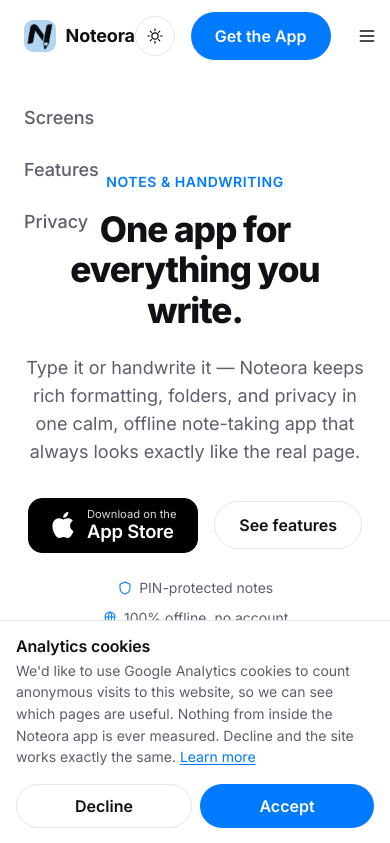
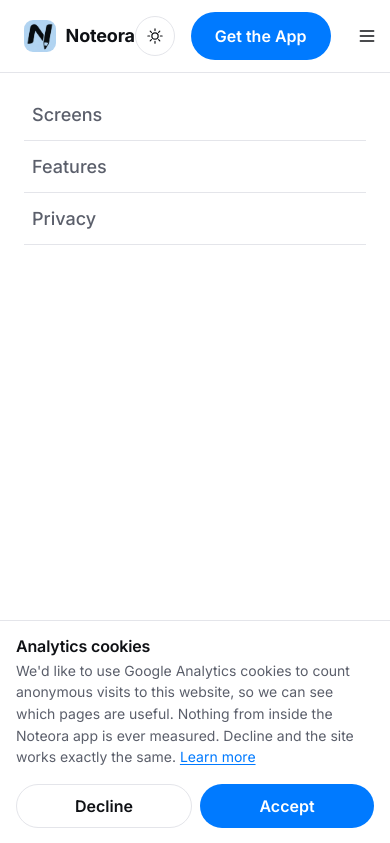
Before and after one commit to simsek-anil/noteora, a plain HTML site: page website/index.html in a window 390 px wide. Both pictures are taken after a click on the button 366 px from the left and 36 px from the top of the page. Shown: the top 843 px of the page. Drawn offline with Linux system fonts and the light colour scheme.

Commit message:
Add files via upload
side menu bg bug fixed

```diff
--- a/website/css/style.css
+++ b/website/css/style.css
@@ -48,6 +48,7 @@
   --duration: 180ms;
   --ease: cubic-bezier(0.4, 0, 0.2, 1);
   --container: 1120px;
+  --header-h: 73px;
 }
 
 :root[data-theme='dark'] {
@@ -329,24 +330,53 @@
 }
 
 @media (max-width: 768px) {
+  /* While the menu is open the header must not carry a backdrop-filter: a
+     filtered element becomes the containing block for its position:fixed
+     descendants, which would collapse the panel to the header's own height
+     and let page content show through underneath it. */
+  body.nav-open .site-header {
+    backdrop-filter: none;
+    -webkit-backdrop-filter: none;
+    background: var(--color-bg);
+  }
+  /* Stop the page behind the panel from scrolling with it. */
+  body.nav-open { overflow: hidden; }
+
   .nav-links {
     position: fixed;
-    inset: 72px 0 0 0;
+    inset: var(--header-h) 0 0 0;
+    z-index: 90;
     background: var(--color-bg);
     flex-direction: column;
-    align-items: flex-start;
-    padding: var(--space-4) var(--space-3);
-    gap: var(--space-3);
+    align-items: stretch;
+    justify-content: flex-start;
+    padding: var(--space-2) var(--space-3) calc(var(--space-3) + env(safe-area-inset-bottom, 0px));
+    gap: 0;
+    overflow-y: auto;
+    overscroll-behavior: contain;
     transform: translateY(-8px);
     opacity: 0;
+    visibility: hidden;
     pointer-events: none;
-    transition: opacity var(--duration) var(--ease), transform var(--duration) var(--ease);
+    transition:
+      opacity var(--duration) var(--ease),
+      transform var(--duration) var(--ease),
+      visibility 0s linear var(--duration);
   }
-  .nav-links a { font-size: var(--fs-md); }
+  .nav-links a {
+    font-size: var(--fs-md);
+    display: flex;
+    align-items: center;
+    min-height: 52px;
+    padding-inline: var(--space-1);
+    border-bottom: 1px solid var(--color-border);
+  }
   body.nav-open .nav-links {
     opacity: 1;
     transform: translateY(0);
+    visibility: visible;
     pointer-events: auto;
+    transition-delay: 0s, 0s, 0s;
   }
   .nav-toggle { display: flex; }
 }
--- a/website/index.html
+++ b/website/index.html
@@ -41,7 +41,7 @@
   <link rel="preconnect" href="https://fonts.googleapis.com">
   <link rel="preconnect" href="https://fonts.gstatic.com" crossorigin>
   <link href="https://fonts.googleapis.com/css2?family=Inter:wght@400;500;600;700;800&display=swap" rel="stylesheet">
-  <link rel="stylesheet" href="css/style.css">
+  <link rel="stylesheet" href="css/style.css?v=2">
   <link rel="icon" type="image/png" sizes="32x32" href="assets/favicon-32.png">
   <link rel="icon" type="image/png" sizes="16x16" href="assets/favicon-16.png">
   <link rel="apple-touch-icon" sizes="180x180" href="assets/apple-touch-icon.png">
@@ -723,7 +723,7 @@
     </div>
   </div>
 
-  <script src="js/main.js"></script>
+  <script src="js/main.js?v=2"></script>
   <script>document.getElementById('year').textContent = new Date().getFullYear();</script>
 </body>
 </html>
--- a/website/js/main.js
+++ b/website/js/main.js
@@ -50,11 +50,25 @@
       navToggle.setAttribute('aria-expanded', isOpen ? 'true' : 'false');
     });
 
+    function closeNav(returnFocus) {
+      if (!document.body.classList.contains('nav-open')) return;
+      document.body.classList.remove('nav-open');
+      navToggle.setAttribute('aria-expanded', 'false');
+      if (returnFocus) navToggle.focus();
+    }
+
     document.querySelectorAll('.nav-links a').forEach(function (link) {
-      link.addEventListener('click', function () {
-        document.body.classList.remove('nav-open');
-        navToggle.setAttribute('aria-expanded', 'false');
-      });
+      link.addEventListener('click', function () { closeNav(false); });
+    });
+
+    /* The open panel covers the screen, so Escape must get you back out. */
+    document.addEventListener('keydown', function (event) {
+      if (event.key === 'Escape') closeNav(true);
+    });
+
+    /* A resize past the mobile breakpoint leaves the panel stranded open. */
+    window.addEventListener('resize', function () {
+      if (window.innerWidth > 768) closeNav(false);
     });
   }
 
```
Also changed, not shown: website/privacy.html (+2 -2 lines), website/terms.html (+2 -2 lines).
